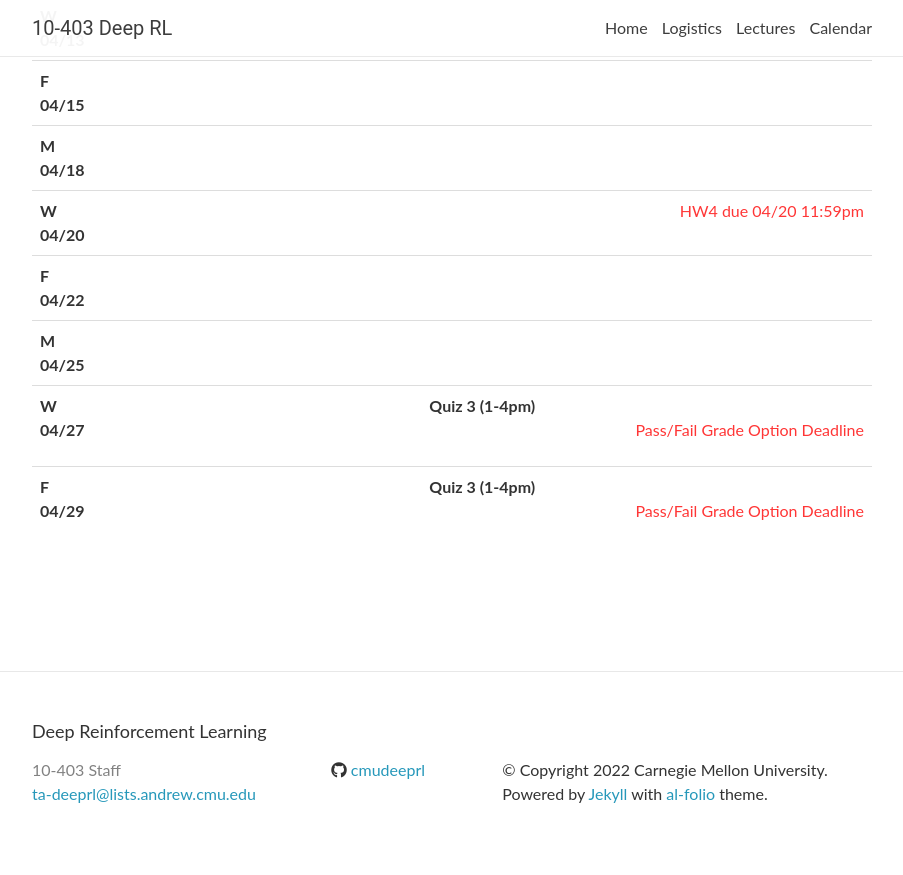
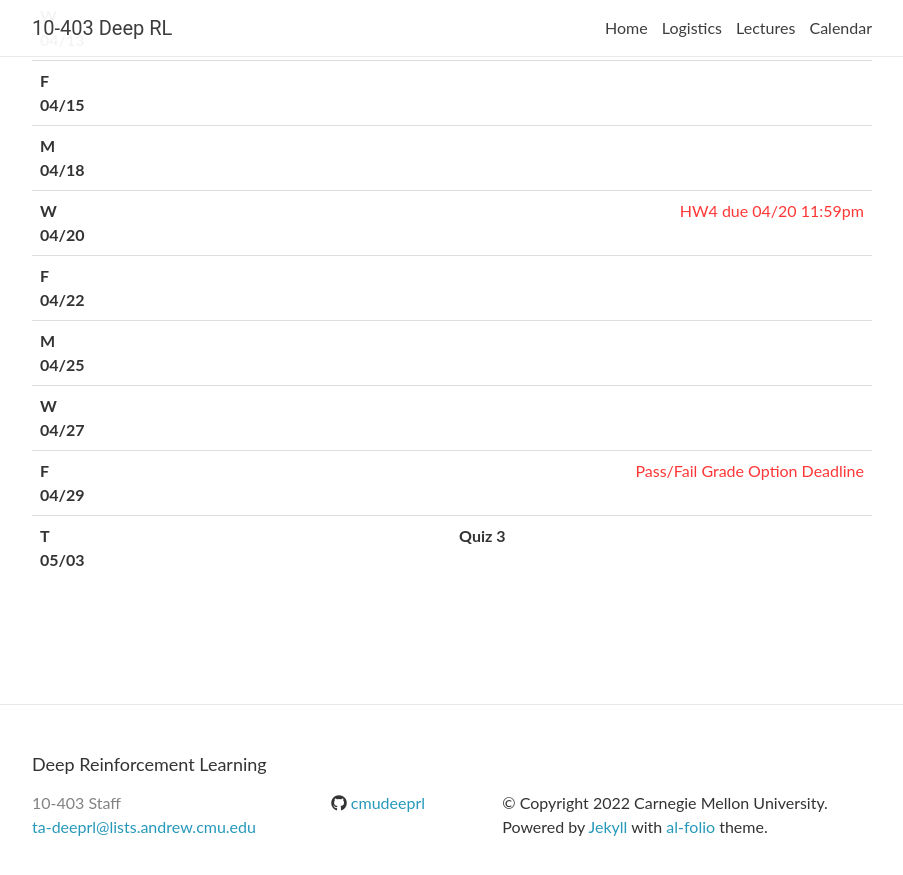
Before and after one commit to cmudeeprl/403website_s22, a Jekyll site: the page built from _pages/lectures.md, in a window 1280 px wide and 900 px high, scrolled down 2574 px. Shown: the top 875 px of the window, without its empty margins (188-1091 px from the left). Built offline with Jekyll 4.4.1, drawn with Linux system fonts in a browser that asks for light colours; nearby versions of some CDN libraries; comment, search, counter and statistics services are not loaded.

Commit message:
Update lectures.yml

```diff
--- a/_data/lectures.yml
+++ b/_data/lectures.yml
@@ -763,16 +763,20 @@
   # title:
   recitation:
   #   <strong>Policy and Value Iterations</strong>
-  quiz: >
-    <strong> Quiz 3 (1-4pm) </strong>
-  logistics: <span class="deadline">Pass/Fail Grade Option Deadline</span>
+  logistics:
 
 
 - date: F 04/29
   lecturer:
   # title:
+  recitation: Quiz 3 Review
+  #   <strong>Policy and Value Iterations</strong>
+  logistics: <span class="deadline">Pass/Fail Grade Option Deadline</span>
+
+- date: T 05/03
+  lecturer:
+  # title:
   recitation:
   #   <strong>Policy and Value Iterations</strong>
   quiz: >
-    <strong> Quiz 3 (1-4pm) </strong>
-  logistics: <span class="deadline">Pass/Fail Grade Option Deadline</span>
+    <strong> Quiz 3 </strong>
```
